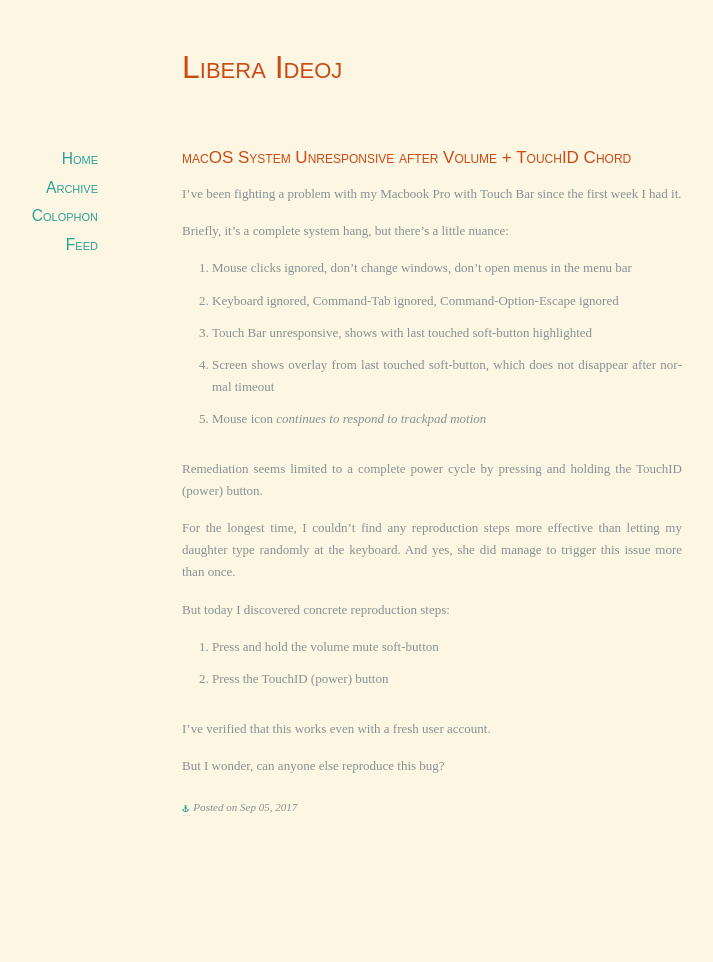
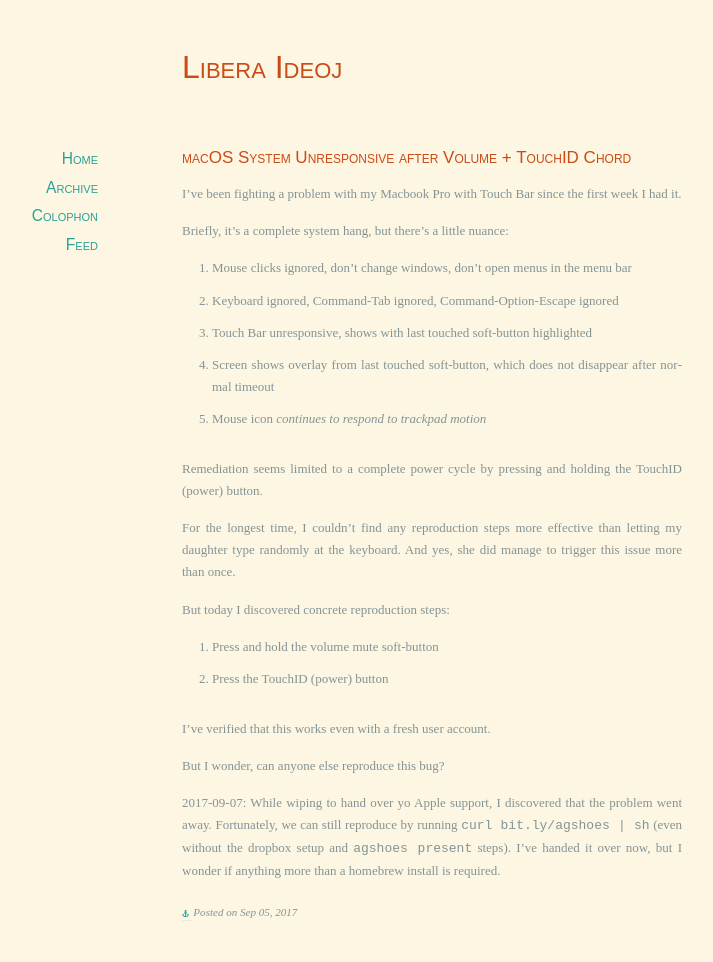
Before and after one commit to josephholsten/blog.josephholsten.com, a Jekyll site: the page built from _posts/2017-09-05-unwelcome-touch.md, in a window 1280 px wide. Shown: the whole page, without its empty margins (208-921 px from the left). Built offline with Jekyll 4.4.1, drawn with Linux system fonts in a browser that asks for light colours; some web fonts are replaced; comment, search, counter and statistics services are not loaded; before the commit the page ends 900 px from its top, so only the background shows below that.

Commit message:
unwelcome-touch: add more repro details

```diff
--- a/_posts/2017-09-05-unwelcome-touch.md
+++ b/_posts/2017-09-05-unwelcome-touch.md
@@ -32,3 +32,5 @@
 I've verified that this works even with a fresh user account.
 
 But I wonder, can anyone else reproduce this bug?
+
+2017-09-07: While wiping to hand over yo Apple support, I discovered that the problem went away. Fortunately, we can still reproduce by running `curl bit.ly/agshoes | sh` (even without the dropbox setup and `agshoes present` steps). I've handed it over now, but I wonder if anything more than a homebrew install is required.
```
